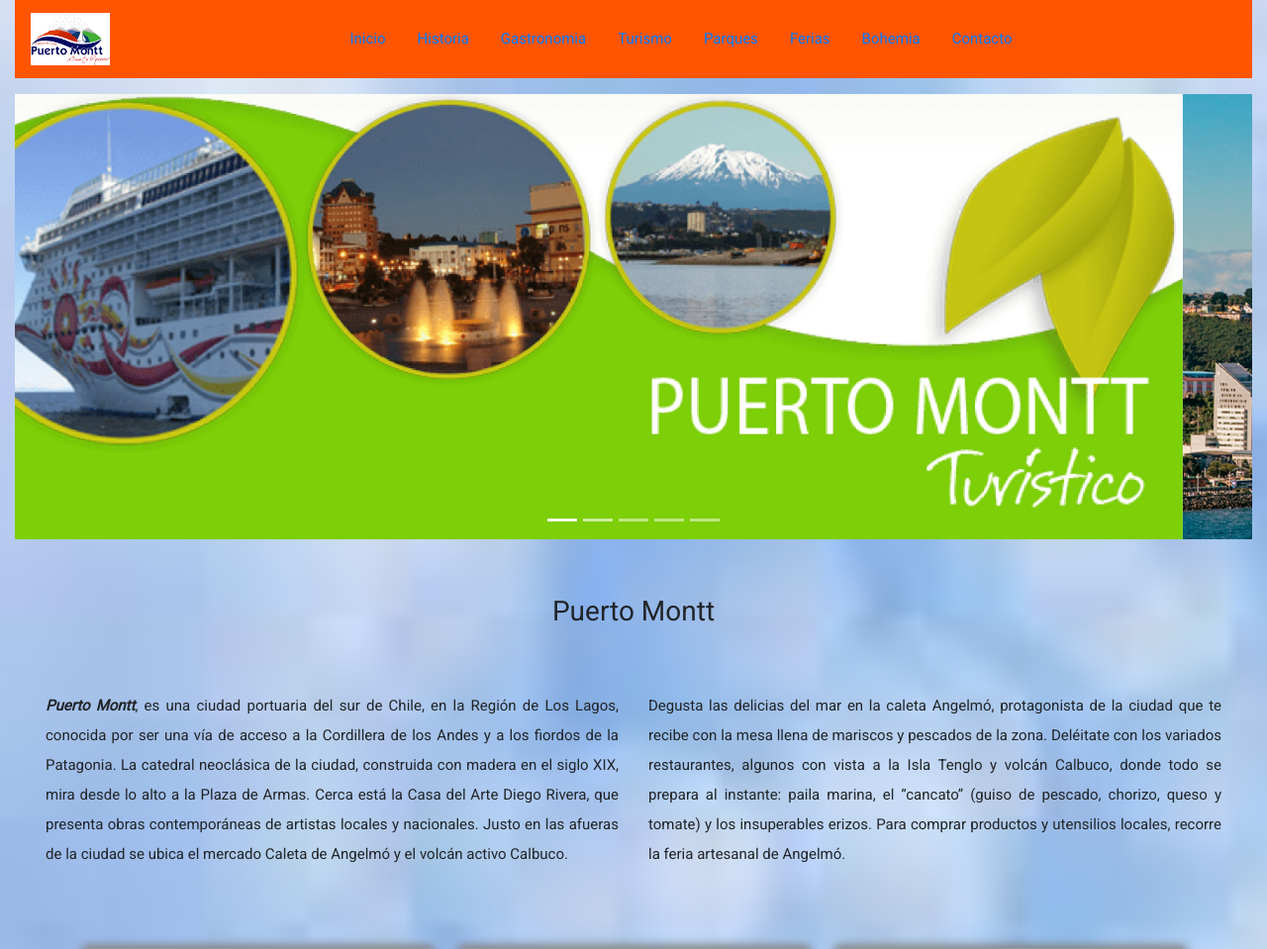
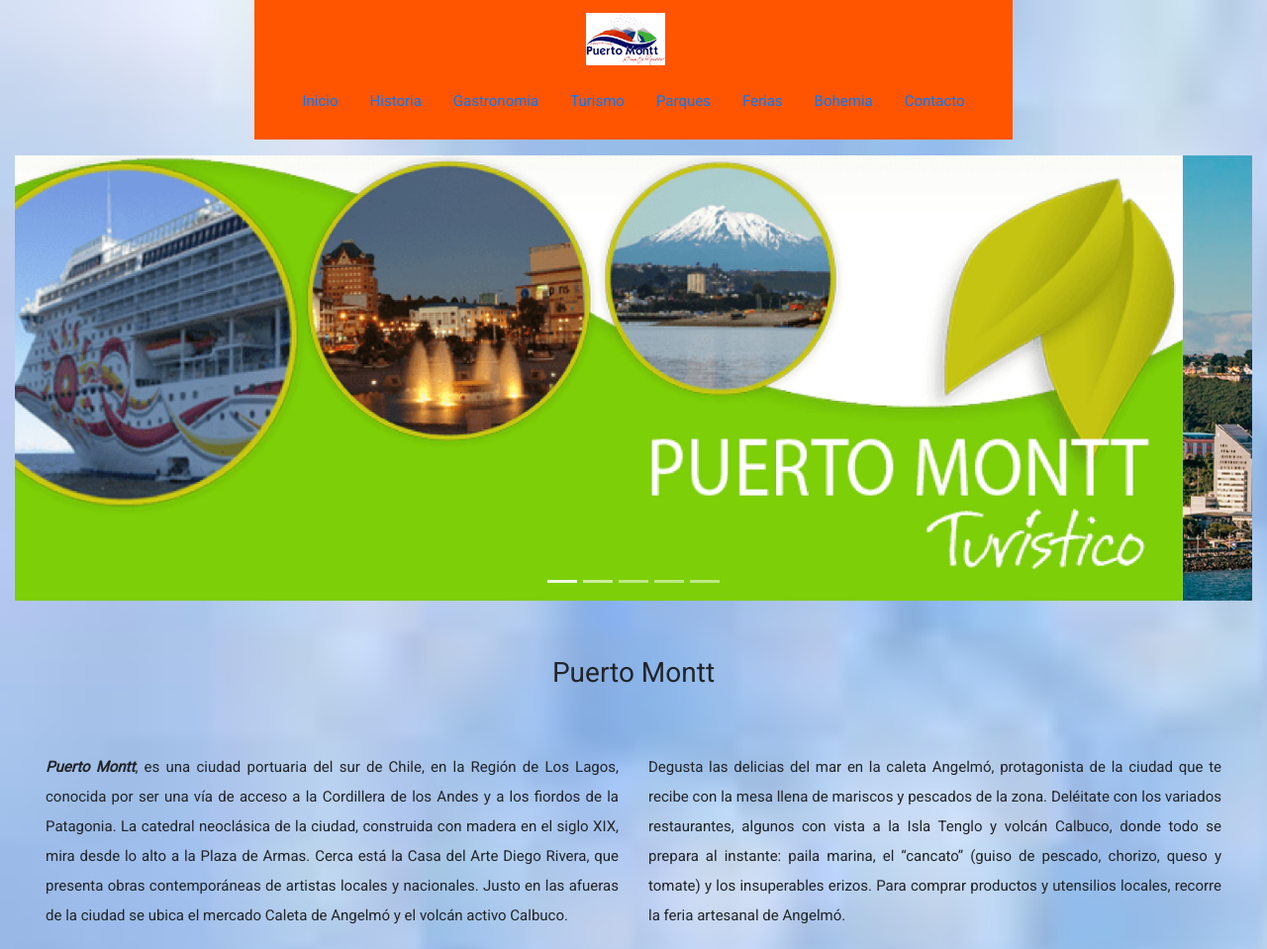
Before and after one commit to felix-diaz/PuertoMontt, a website: page index.html in a window 1280 px wide. Shown: the top 959 px of the page at 99% size. Drawn offline with nearby package versions, Linux system fonts and the light colour scheme.

Commit message:
version 1.2

```diff
--- a/index.html
+++ b/index.html
@@ -13,7 +13,7 @@
   <body id="index">
     <!--NAVBAR-->
     <div class="container-fluid">
-           <nav class="navbar navbar-expand-sm navbar-custom">
+           <nav class="navbar navbar-expand-sm navbar-custom navbar-text">
               <a class="navbar-brand" href="index.html">
                   <img src="images/logo.png" alt="Logo Puerto Montt" width="80">
               </a>
```
